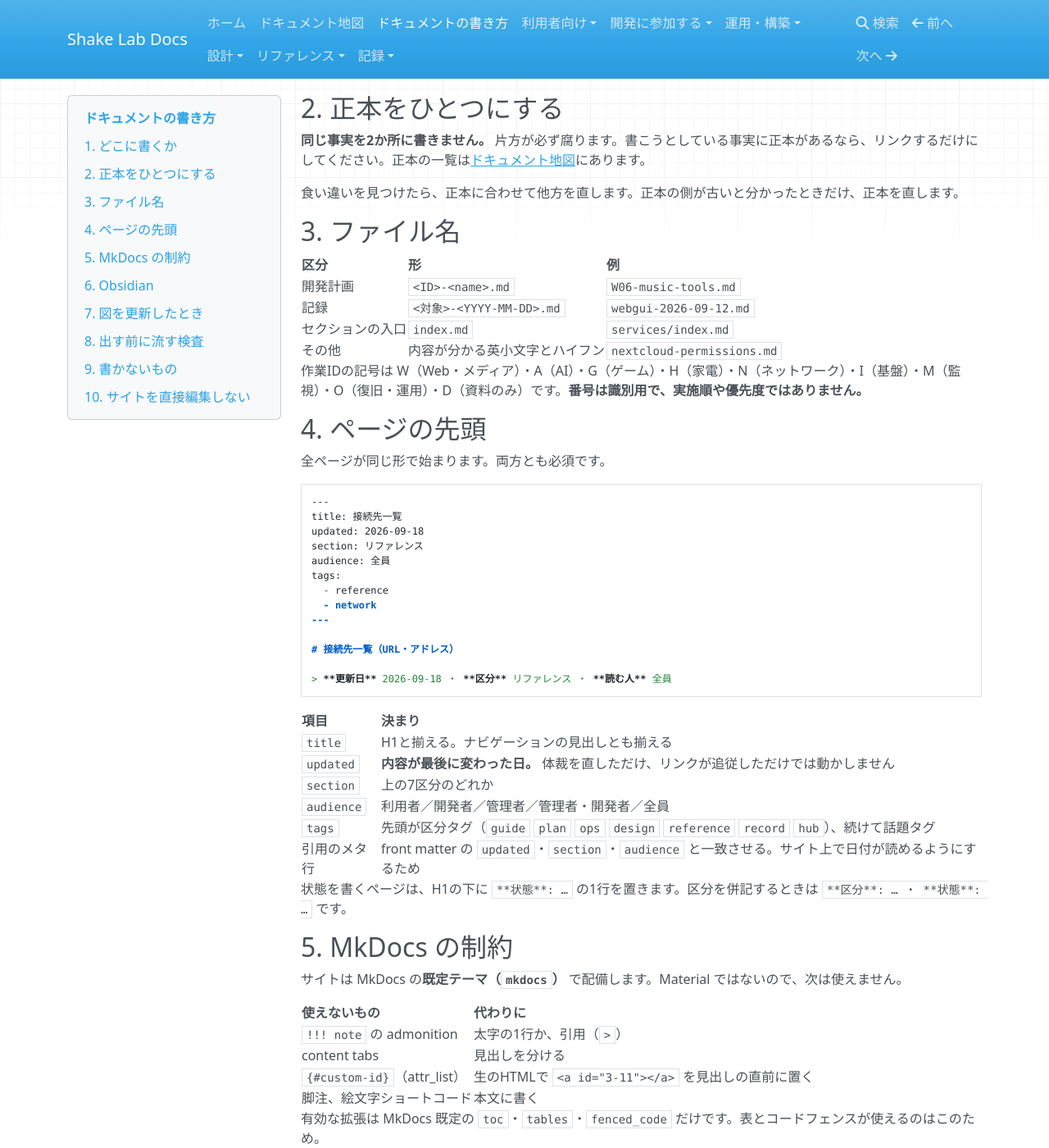
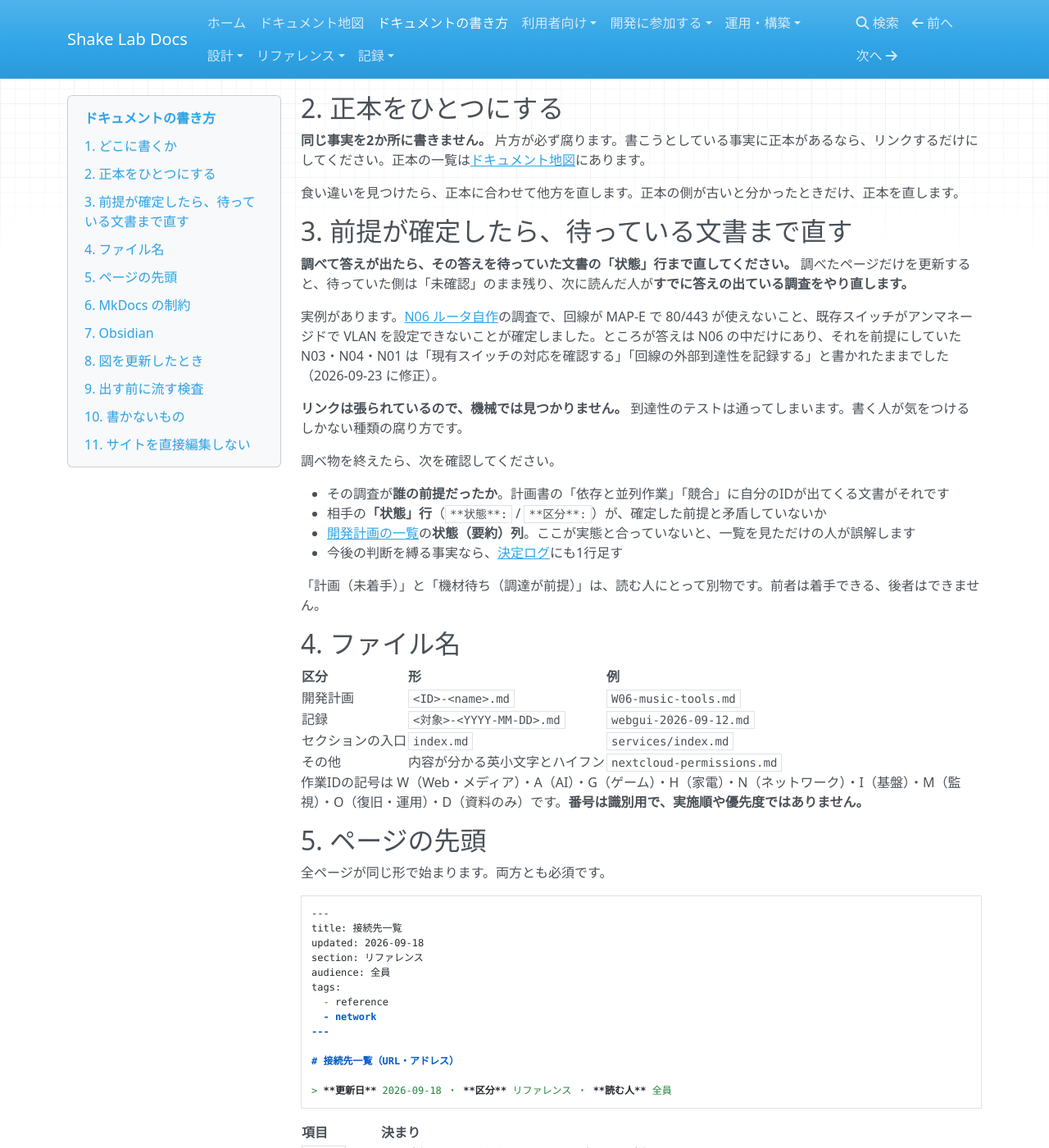
Before and after one commit to rurutheGeek/shake-cloud, an MkDocs documentation site: the page built from docs/contributing-docs.md, in a window 1280 px wide and 1400 px high, scrolled down 720 px. Shown: the whole window at 82% size. Built offline with MkDocs 1.6.1, drawn with Linux system fonts in a browser that asks for light colours; nearby versions of some CDN libraries; a script that is not in the unit is left out; some of the changed text lies outside the part shown.

Commit message:
docs: 前提が確定したら待っている文書まで直す規約を足す
N06の調査で回線のポート制約とスイッチのVLAN非対応が確定したのに、答えが
N06の中だけにあり、それを前提にしていたN03・N04・N01は「確認する」と
書かれたままだった。次に読んだ人がすでに答えの出ている調査をやり直す。

リンクは正しく張られているので到達性テストは通り、front matterも日付も
正しい。「文書Aの事実が文書Bの状態行と矛盾している」という意味の話なので
機械では検出できない。書く人が気をつけるしかないぶん、規約に残す。

contributing-docs.md に §3 を新設し、以降を4〜11へ繰り下げた（節番号への
アンカー参照が0件であることを確認済み）。抽象論にせず N06→N03/N04/N01 の
実例を載せ、終わったあとの確認項目を4つ（誰の前提だったか・相手の状態行・
作業ID一覧の状態要約・決定ログ）に絞った。

検証: unittest 1034件 OK、mkdocs build --strict 成功、
check-publication.py に追加の指摘なし。

Co-Authored-By: Claude Opus 5 <noreply@anthropic.com>
Claude-Session: https://claude.ai/code/session_014ELkTSSAgP2f91CWzUhWcg

```diff
--- a/docs/contributing-docs.md
+++ b/docs/contributing-docs.md
@@ -44,7 +44,24 @@ python3 -m unittest tests.test_docs_structure
 
 食い違いを見つけたら、正本に合わせて他方を直します。正本の側が古いと分かったときだけ、正本を直します。
 
-## 3. ファイル名
+## 3. 前提が確定したら、待っている文書まで直す
+
+**調べて答えが出たら、その答えを待っていた文書の「状態」行まで直してください。** 調べたページだけを更新すると、待っていた側は「未確認」のまま残り、次に読んだ人が**すでに答えの出ている調査をやり直します。**
+
+実例があります。[N06 ルータ自作](development/N06-router.md)の調査で、回線が MAP-E で 80/443 が使えないこと、既存スイッチがアンマネージドで VLAN を設定できないことが確定しました。ところが答えは N06 の中だけにあり、それを前提にしていた N03・N04・N01 は「現有スイッチの対応を確認する」「回線の外部到達性を記録する」と書かれたままでした（2026-09-23 に修正）。
+
+**リンクは張られているので、機械では見つかりません。** 到達性のテストは通ってしまいます。書く人が気をつけるしかない種類の腐り方です。
+
+調べ物を終えたら、次を確認してください。
+
+- その調査が**誰の前提だったか**。計画書の「依存と並列作業」「競合」に自分のIDが出てくる文書がそれです
+- 相手の**「状態」行**（`**状態**:` / `**区分**:`）が、確定した前提と矛盾していないか
+- [開発計画の一覧](development/index.md)の**状態（要約）列**。ここが実態と合っていないと、一覧を見ただけの人が誤解します
+- 今後の判断を縛る事実なら、[決定ログ](architecture/decisions.md)にも1行足す
+
+「計画（未着手）」と「機材待ち（調達が前提）」は、読む人にとって別物です。前者は着手できる、後者はできません。
+
+## 4. ファイル名
 
 | 区分 | 形 | 例 |
 | --- | --- | --- |
@@ -154,6 +171,6 @@ Gitの `docs/` は公開リポジトリです。次は入れません。
 
 公開前に、ステージした差分と `tools/check-publication.py` の結果を目視で確かめてください。
 
-## 10. サイトを直接編集しない
+## 11. サイトを直接編集しない
 
 **Gitの `docs/` が唯一の正本です。** 生成済みサイト（services-01 の配信ファイル）や、Nextcloud の `docs` フォルダーを編集しても、Gitへは戻りません。双方向同期も設けていません。変更は必ず Git 側から入れてください。
```
Also changed, not shown: other parts of docs/contributing-docs.md (+6 -6 lines), agentlogs/20260923_0339_claude.md (+26 -0 lines).
